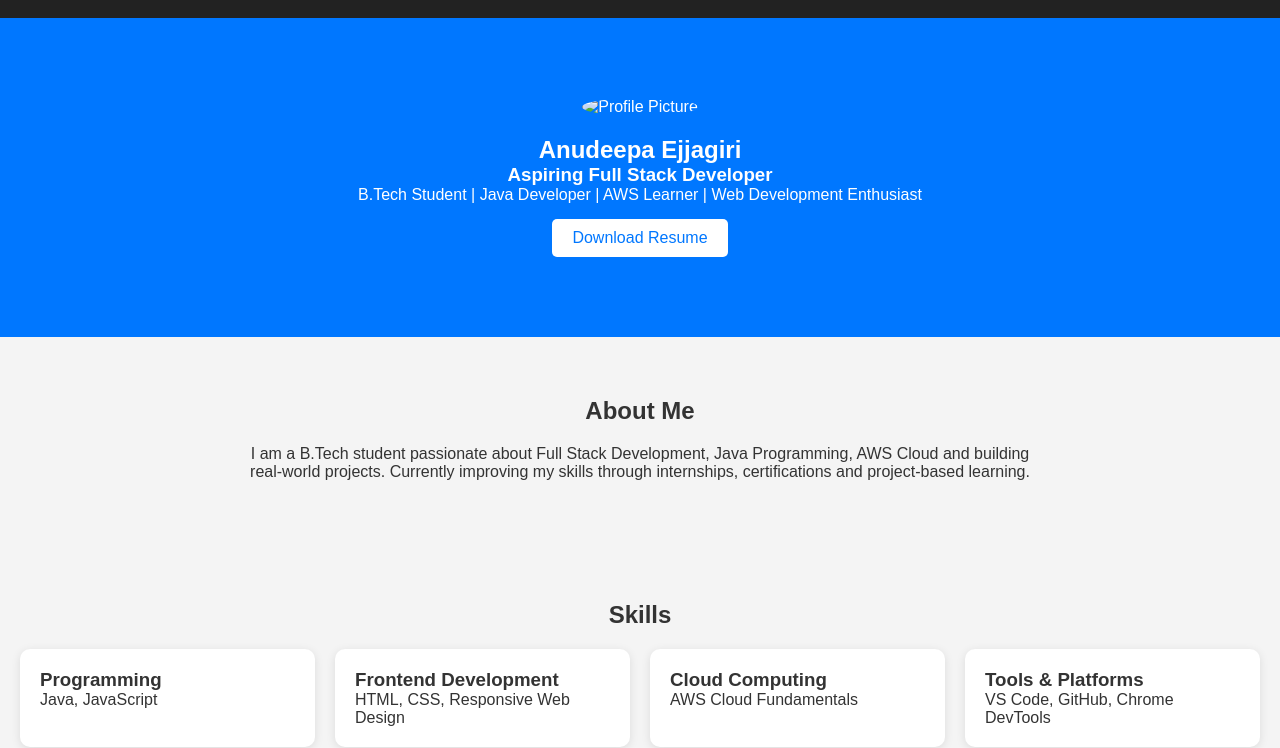
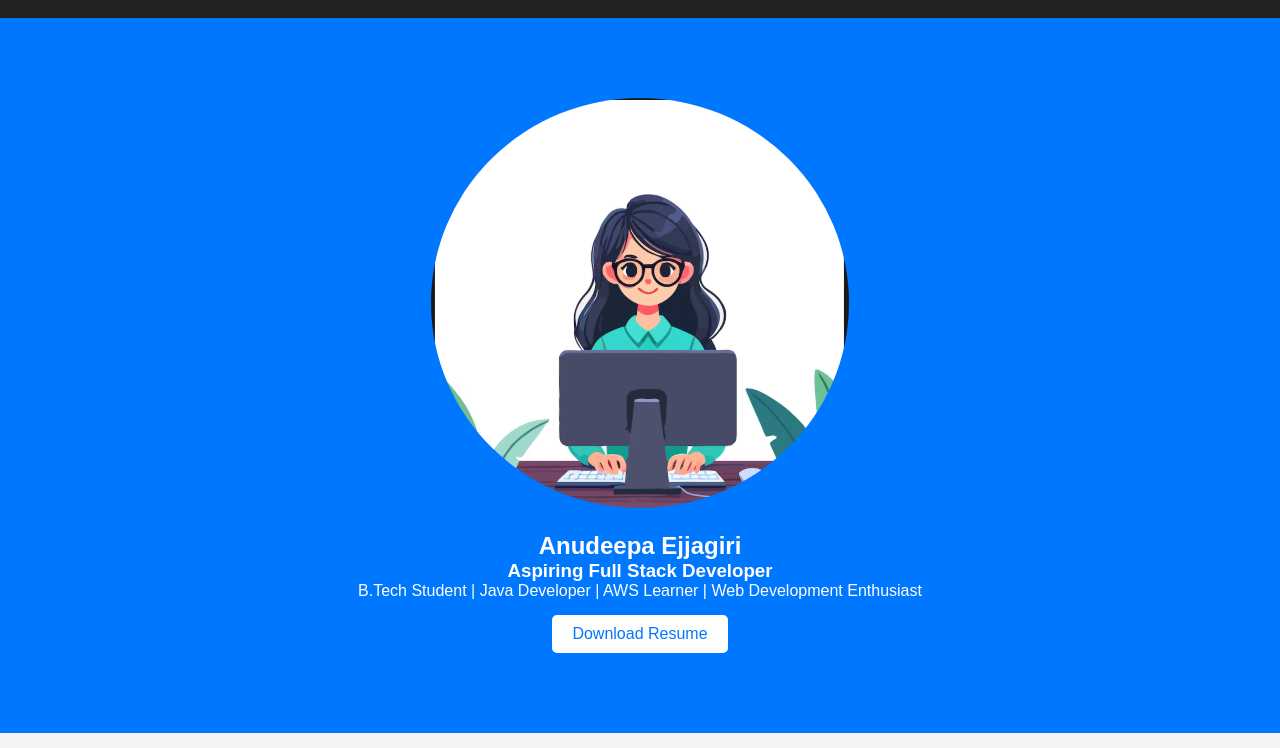
Before and after one commit to AnudeepaEjjagiri/decodelabs_tasks, a plain HTML site: page portfolio/index.html in a window 1280 px wide. Shown: the part 60-808 px from the top of the page. Drawn offline with Linux system fonts and the light colour scheme.

Commit message:
Update index.html

```diff
--- a/portfolio/index.html
+++ b/portfolio/index.html
@@ -26,7 +26,7 @@
 </header>
 
 <section id="home" class="hero">
-    <img src="Screenshot 2026-06-08 162119.png" alt="Profile Picture">
+    <img src="profilePhoto.png" alt="Profile Picture">
 
     <h1>Anudeepa Ejjagiri</h1>
 
```
